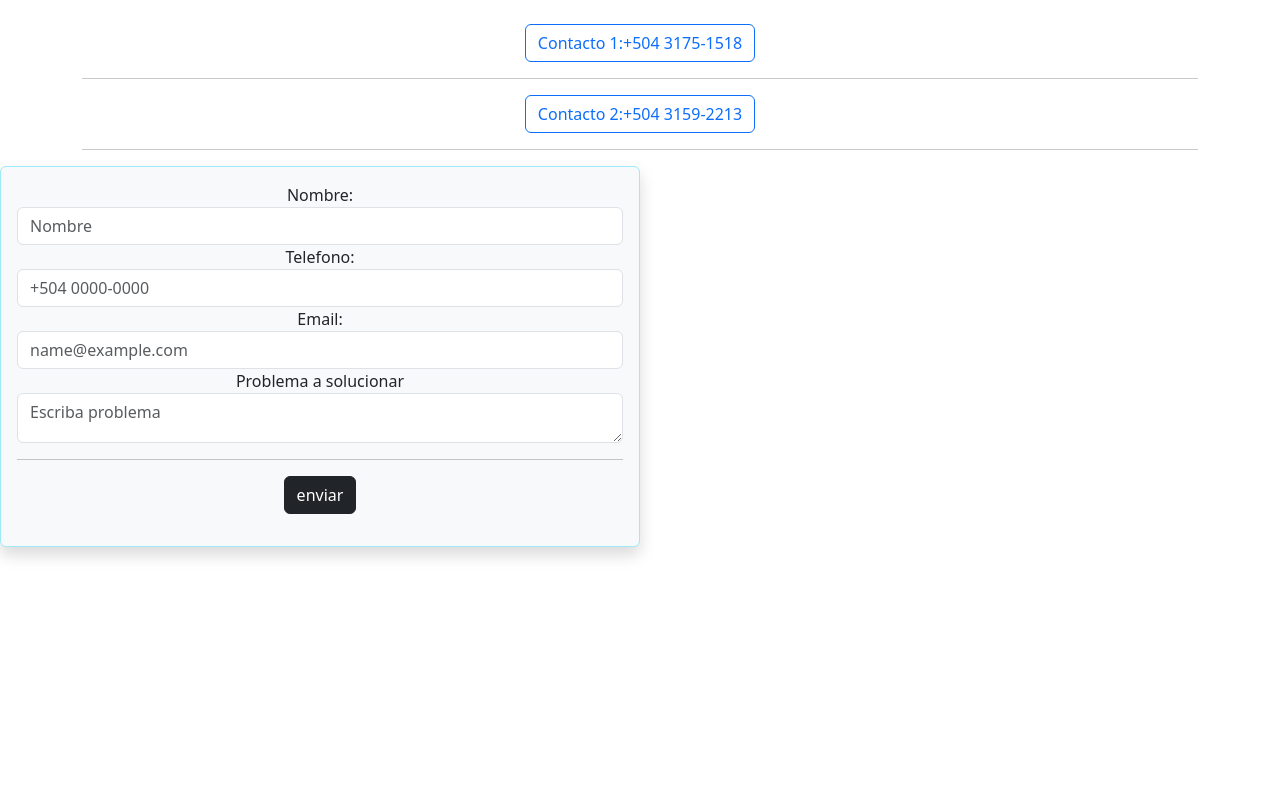
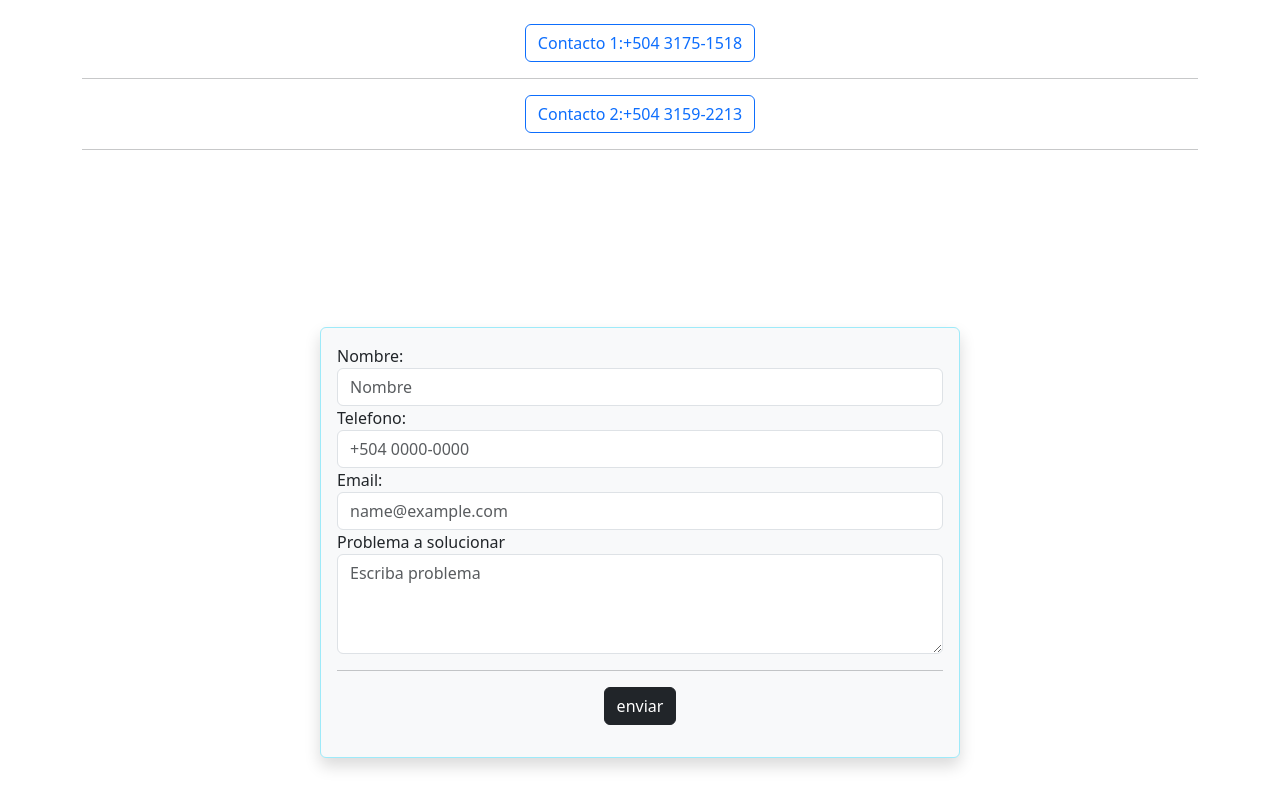
Before and after one commit to solucionesexpress/solucionesexpress.github.io, a plain HTML site: page Contactanos.html in a window 1280 px wide. Drawn offline with Linux system fonts and the light colour scheme.

Commit message:
Add files via upload

```diff
--- a/Contactanos.html
+++ b/Contactanos.html
@@ -27,9 +27,10 @@
              <hr>
 
    </div>
-     <div class="grid text-center" style="--bs-columns: 10; --bs-gap: 1rem;">
-         <div class="col-lg-6 col-xxl-auto border border-info-subtle shadow p-3 mb-5 bg-body-tertiary rounded position-absolute ">
-          <center>
+
+     <div class="row align-items-center justify-content-center vh-100">
+         <div class="col-lg-6 col-md-auto col-mx-12 border border-info-subtle shadow p-3 mb-5 bg-body-tertiary rounded position-absolute ">
+
              <form action="https://formsubmit.co/0736e13e9a3cc4d9a505b062b2ff564d" method="POST" />
                 <label for="Fnombre">Nombre:</label><br>
              <div>
@@ -43,21 +44,18 @@
                  <input name ="correo"type="email" class="form-control" id="email" placeholder="name@example.com">
               <label for="FSolucion">Problema a solucionar </label><br>
              <div>
-                <textarea name="problema" class="form-control" placeholder="Escriba problema" id="Fproblema" style="height: 50px"></textarea>
+                <textarea name="problema" class="form-control" placeholder="Escriba problema" id="Fproblema" style="height: 100px"></textarea>
              </div>
               <hr>
-              <input type="submit" value="enviar"  class="btn btn-dark">
+              <center> <input type="submit" value="enviar"  class="btn btn-dark"></center>
                 <input type="hidden" name="_next" value="https://solucionesexpress.github.io">
                <input type="hidden" name="_captcha" value="false">
 
-
-
          </from>
 
-
-         </center>
         </div>
      </div>
+          </center>
 
 
     </body>
```
